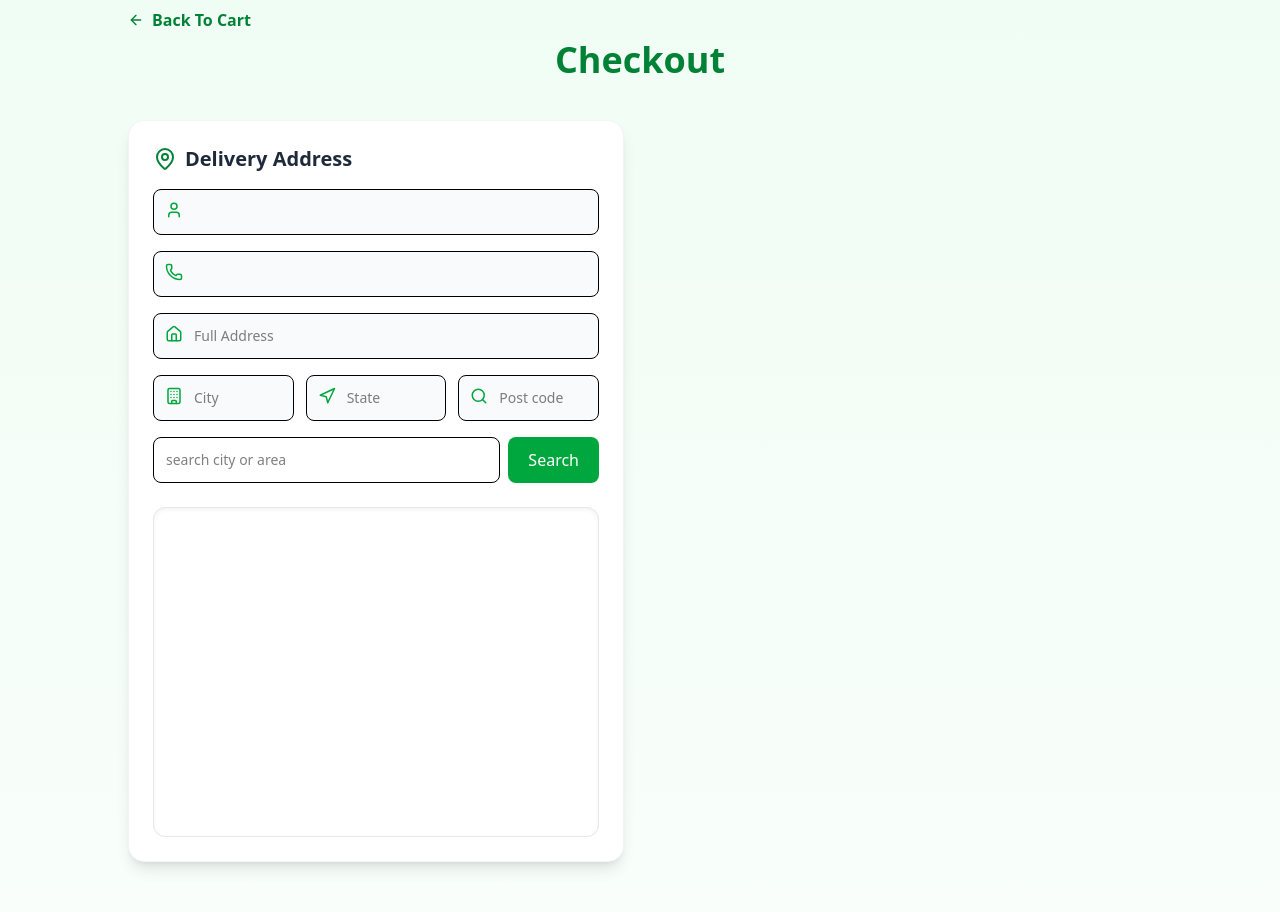
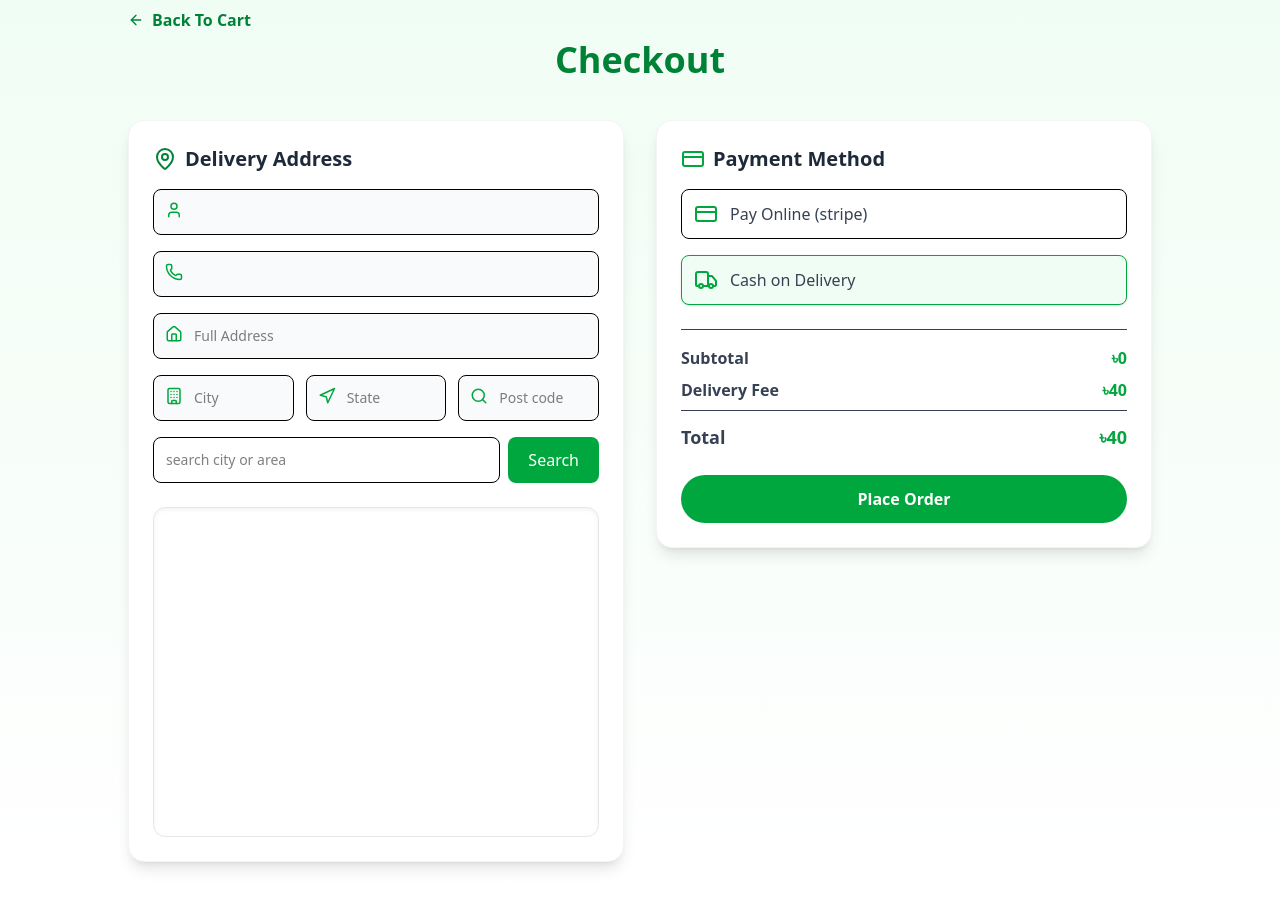
Before and after one commit to Shadmans-World/pk-fast-next-js, a Next.js app: page /user/checkout in a window 1280 px wide. Shown: the top 912 px of the page. Built offline with nearby package versions, Linux system fonts and the light colour scheme; no server answers.

Commit message:
place order cod

```diff
--- /dev/null
+++ b/src/app/api/user/order/route.ts
@@ -0,0 +1,41 @@
+import connectDb from "@/src/lib/db";
+import Order from "@/src/models/order.model";
+import User from "@/src/models/user.model";
+
+import { NextRequest, NextResponse } from "next/server";
+
+export async function POST(req:NextRequest) {
+    try {
+        await connectDb();
+        const {userId, items, paymentMethod, totalAmount, address} = await req.json()
+
+        if(!items || !userId || !paymentMethod || !totalAmount || !address){
+            return NextResponse.json(
+                {message:"please send all credentials"},
+                {status:400}
+            )
+        }
+
+        const user = await User.findById(userId);
+        if(!user){
+            return NextResponse.json(
+                {message:"User Not Found"},
+                {status:400}
+            )
+        }
+
+        const newOrder = await Order.create({
+            user:userId,
+            items,paymentMethod,totalAmount,address
+        })
+        return NextResponse.json(
+            newOrder,
+            {status:201}
+        )
+    } catch (error) {
+        return NextResponse.json(
+            {message:`place order error: ${error}`},
+            {status:500}
+        )
+    }
+}
--- a/src/app/layout.tsx
+++ b/src/app/layout.tsx
@@ -16,7 +16,7 @@ export default function RootLayout({
 }>) {
   return (
     <html lang="en">
-      <body className="w-full min-h-[200vh] bg-linear-to-b from-green-50 to-white">
+      <body className="w-full min-h-screen bg-linear-to-b from-green-50 to-white">
         <Provider>
           <StoreProvider>
             <InitUser/>
--- a/src/app/user/checkout/page.tsx
+++ b/src/app/user/checkout/page.tsx
@@ -4,20 +4,22 @@ import { motion } from "motion/react";
 import {
   ArrowLeft,
   Building,
+  CreditCard,
+  CreditCardIcon,
   Home,
+  Loader2,
   LocateFixed,
   MapPin,
   Navigation,
   Phone,
   Search,
+  Truck,
   User,
 } from "lucide-react";
 import { useRouter } from "next/navigation";
 import { useSelector } from "react-redux";
 import { RootState } from "@/src/redux/store";
-
 import { MapContainer, TileLayer } from "react-leaflet";
-import L, { LatLngExpression } from "leaflet";
 import "leaflet/dist/leaflet.css";
 import axios from "axios";
 import { DraggableMarker } from "@/src/components/DraggableMarker";
@@ -29,6 +31,9 @@ export default function Checkout() {
   };
 
   const { userData } = useSelector((state: RootState) => state.user);
+  const { subTotal, deliveryFee, finalTotal ,cartData} = useSelector(
+    (state: RootState) => state.cart,
+  );
   const [address, setAddress] = useState({
     fullName: "",
     mobile: "",
@@ -39,12 +44,12 @@ export default function Checkout() {
   });
 
   const [searchQuery, setSearchQuery] = useState("");
-
   const [position, setPosition] = useState<[number, number] | null>(null);
-
+  const [searchLoading, setSearchLoading] = useState(false);
+  const [paymentMethod, setPaymentMethod] = useState<"cod" | "online">("cod");
   const handleSearchQuery = async () => {
     if (!searchQuery) return;
-
+    setSearchLoading(true);
     try {
       const res = await axios.get("/api/search-geocode", {
         params: { q: searchQuery },
@@ -65,6 +70,7 @@ export default function Checkout() {
           state: place.address?.state || "",
           postCode: place.address?.postcode || "",
         }));
+        setSearchLoading(false);
       }
     } catch (error) {
       console.log("Search error:", error);
@@ -112,6 +118,39 @@ export default function Checkout() {
     );
   };
 
+  const handleCod = async()=>{
+    if(!position){
+      return null
+    }
+    try {
+      const result = await axios.post("/api/user/order",{
+        userId: userData?._id,
+        items:cartData.map(item=>({
+          grocery:item._id,
+          name:item.name,
+          price:item.price,
+          unit:item.unit,
+          quantity:item.quantity,
+          image:item.image
+        })),
+        totalAmount:finalTotal,
+        address:{
+          fullName: address.fullName,
+          mobile:address.mobile,
+          city:address.city,
+          state:address.state,
+          fullAddress:address.fullAddress,
+          pinCode:address.postCode,
+          latitude:position[0],
+          longitude:position[1]
+        },
+        paymentMethod
+      })
+      console.log(result.data)
+    } catch (error) {
+      console.log(error)
+    }
+  }
   return (
     <div className="w-[92%] md:w-[80%] mx-auto py-10 relative">
       <motion.button
@@ -131,6 +170,7 @@ export default function Checkout() {
         Checkout
       </motion.h1>
       <div className="grid md:grid-cols-2 gap-8">
+        {/* Left Div */}
         <motion.div
           className="bg-white rounded-2xl shadow-lg hover:shadow-xl transition-all duration-300 p-6 border border-gray-100"
           initial={{ opacity: 0, x: -20 }}
@@ -257,16 +297,18 @@ export default function Checkout() {
                 className="bg-green-600 text-white px-5 rounded-lg hover:bg-green-700 transition-all font-medium"
                 onClick={handleSearchQuery}
               >
-                Search
+                {searchLoading ? (
+                  <Loader2 className="animate-spin" size={16} />
+                ) : (
+                  "Search"
+                )}
               </button>
             </div>
 
             {/* Map */}
             <div className="relative mt-6 h-82.5 rounded-xl border border-gray-200 shadow-inner">
-
               {position && (
                 <MapContainer
-
                   center={position}
                   zoom={13}
                   scrollWheelZoom={true}
@@ -288,17 +330,103 @@ export default function Checkout() {
               {/* 🔥 GPS BUTTON (MapContainer এর বাইরে) */}
               {position && (
                 <motion.button
-    whileTap={{scale:0.93}}
+                  whileTap={{ scale: 0.93 }}
                   onClick={handleGetCurrentLocation}
-      style={{ position: "absolute", bottom: "16px", right: "16px", zIndex: 9999 }}
+                  style={{
+                    position: "absolute",
+                    bottom: "16px",
+                    right: "16px",
+                    zIndex: 9999,
+                  }}
                   className="bg-green-600 text-white shadow-lg rounded-full p-3 hover:bg-green-700 transition-all flex-center"
                 >
                   <LocateFixed size={20} />
                 </motion.button>
               )}
-
             </div>
           </div>
+        </motion.div>
+
+        {/* Right Div */}
+        <motion.div
+          initial={{ opacity: 0, x: 20 }}
+          animate={{ opacity: 1, x: 0 }}
+          transition={{ duration: 0.3 }}
+          className="bg-white rounded-2xl shadow-lg hover:shadow-xl transition-all duration-300 p-6 border border-gray-100 h-fit"
+        >
+          <h2 className="text-xl font-semibold text-gray-800 mb-4 flex items-center gap-2">
+            <CreditCard className="text-green-600" /> Payment Method
+          </h2>
+          <div className="space-y-4 mb-6">
+            {/* Online button */}
+            <button
+              className={`flex items-center gap-3 w-full border rounded-lg p-3 transition-all ${
+                paymentMethod === "online"
+                  ? "border-green-600 bg-green-50    shadow-sm"
+                  : "hover:bg-gray-50"
+              }`}
+              onClick={() => setPaymentMethod("online")}
+            >
+              <CreditCardIcon className="text-green-600" />
+              <span className="font-medium text-gray-700">
+                Pay Online (stripe)
+              </span>
+            </button>
+
+            {/* Cash On Delivery */}
+            <button
+              className={`flex items-center gap-3 w-full border rounded-lg p-3 transition-all ${
+                paymentMethod === "cod"
+                  ? "border-green-600 bg-green-50    shadow-sm"
+                  : "hover:bg-gray-50"
+              }`}
+              onClick={() => setPaymentMethod("cod")}
+            >
+              <Truck className="text-green-600" />
+              <span className="font-medium text-gray-700">
+                Cash on Delivery
+              </span>
+            </button>
+          </div>
+
+          <div className="border-t pt-4 text-gray-700 space-y-2 text-sm sm:text-base">
+            <div className="flex justify-between">
+              <span className="font-semibold">Subtotal</span>
+              <span className="font-semibold text-green-600">
+                <span className=" font-extrabold">৳</span>
+                {subTotal}
+              </span>
+            </div>
+            <div className="flex justify-between">
+              <span className="font-semibold">Delivery Fee</span>
+              <span className="font-semibold text-green-600">
+                <span className=" font-extrabold">৳</span>
+                {deliveryFee}
+              </span>
+            </div>
+            <div className="flex justify-between font-bold text-lg border-t pt-3">
+              <span >Total</span>
+              <span className="font-semibold text-green-600">
+                <span className="font-extrabold">৳</span>
+                {finalTotal}
+              </span>
+            </div>
+          </div>
+
+          <motion.button
+          whileTap={{scale:0.93}}
+          className="w-full mt-6 bg-green-600 text-white py-3 rounded-full hover:bg-green-700 transition-all font-semibold"
+          onClick={()=>{
+            if(paymentMethod=="cod"){
+              handleCod()
+            }
+            else{
+              null
+            }
+          }}
+          >
+            {paymentMethod == "cod" ? "Place Order" : "Pay & Place Order"}
+          </motion.button>
         </motion.div>
       </div>
     </div>
--- /dev/null
+++ b/src/models/order.model.ts
@@ -0,0 +1,78 @@
+import mongoose from "mongoose";
+
+
+interface IOrder{
+    _id?:mongoose.Types.ObjectId,
+    user:mongoose.Types.ObjectId,
+    items:[
+        {
+            grocery:mongoose.Types.ObjectId,
+            quantity:number,
+            name:string,
+            price:string,
+            unit:string,
+            image:string
+        }
+    ],
+    totalAmount:number,
+    paymentMethod: "cod" | "online",
+    address:{
+        fullName: string,
+        city:string,
+        state:string,
+        pinCode:string,
+        fullAddress: string,
+        mobile:string,
+        latitude:number,
+        longitude:number
+    },
+    status: "pending" | "out of delivery" | "delivered",
+    createdAt?:Date,
+    updatedAt?:Date
+}
+
+const orderSchema = new mongoose.Schema<IOrder>({
+    user:{
+        type:mongoose.Schema.Types.ObjectId,
+        ref:"User",
+        required:true
+    },
+    items:[
+        {
+            grocery:{
+                type:mongoose.Schema.Types.ObjectId,
+                ref:"Grocery",
+                required:true
+            },
+            name:String,
+            price:String,
+            unit:String,
+            quantity:Number,
+            image:String
+        }
+    ],
+    totalAmount:Number,
+    paymentMethod:{
+        type:String,
+        enum:['cod','online'],
+        default:'cod'
+    },
+    address:{
+        fullName: String,
+        city:String,
+        state:String,
+        pinCode:String,
+        fullAddress: String,
+        mobile:String,
+        latitude:Number,
+        longitude:Number
+    },
+    status:{
+        type:String,
+        enum:[ "pending" , "out of delivery" , "delivered"],
+        default:"pending"
+    }
+},{timestamps:true})
+
+const Order = mongoose.models.Order || mongoose.model("order",orderSchema);
+export default Order;
```
Lines whose indentation alone changed are shown as unchanged.
